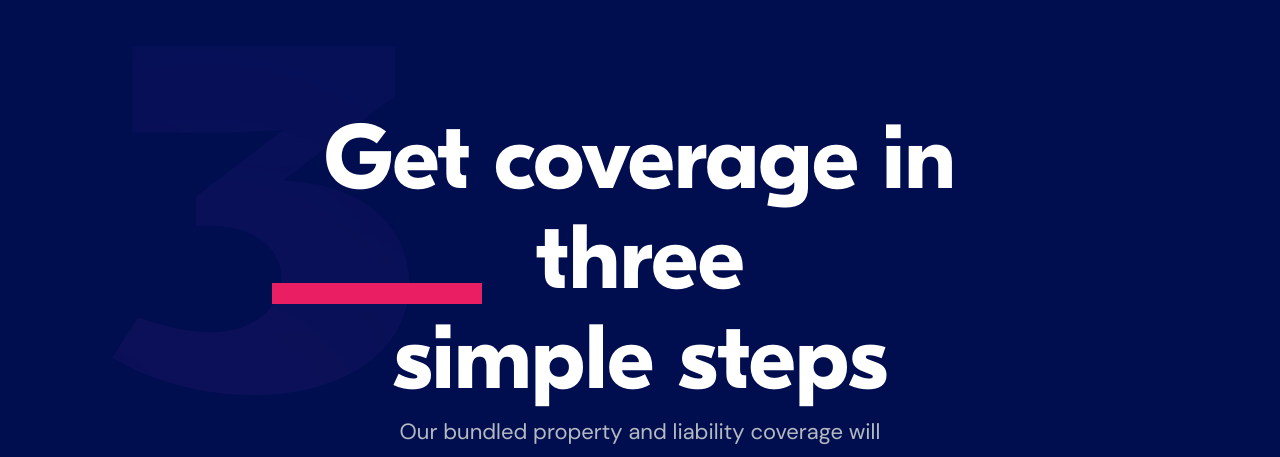
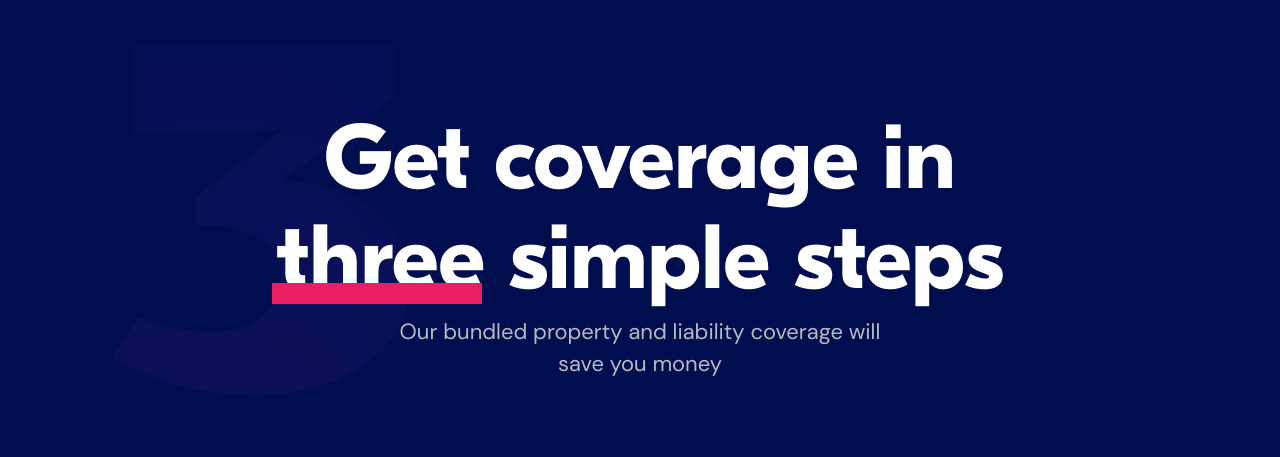
Before and after one commit to Bazhakk/Insure---Investors, a plain HTML site: page index.html in a window 1280 px wide. Shown: the part 960-1417 px from the top of the page. Drawn offline with nearby package versions, Linux system fonts and the light colour scheme; files whose address does not match are found by name.

Commit message:
error correction

```diff
--- a/index.html
+++ b/index.html
@@ -156,11 +156,10 @@
             <div class="steps__container container">
                 <div class="steps__block">
                     <h2 class="steps__title">
-                        <span class="steps__title-text">Get coverage in
-                        <div class="steps__title-lines">three <span class="steps__title-line"></span>
-                            <!-- <span class="steps__title-line">three</span> -->
-                        </div>
-                        simple steps</span>
+                        <span class="steps__title-text">Get coverage in three simple steps
+                            <div class="steps__title-lines"><span class="steps__title-line"></span></div>
+                        </span>
+
                     </h2>
                     <!-- <h2 class="steps__title">
                         <span class="steps__title-text">Get coverage in three simple steps</span>
--- a/scss/sections/steps.scss
+++ b/scss/sections/steps.scss
@@ -19,6 +19,7 @@
         @media screen and (max-width: 880px) {
             max-width: 345px;
             padding-top: 74px;
+            z-index: 0;
             // padding: 75px 0 0 35px;
         }
 
@@ -103,10 +104,10 @@
                 left: 7px;
             }
 
-            // @media screen and (max-width: 340px) {
-            //     left: 3px;
+            @media screen and (max-width: 340px) {
+                left: 3px;
                 // bottom: 50px;
-            // }
+            }
 
             // @media screen and (max-width: 290px) {
             //     width: 75px;
```
Also changed, not shown: css/pages/home.css, css/sections/steps.css, 2 other files.
